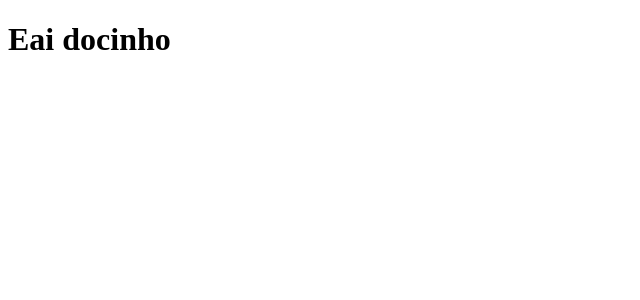
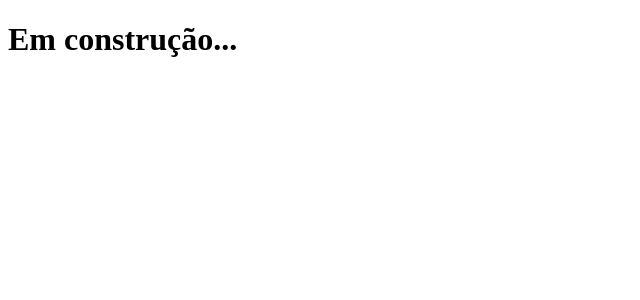
Before and after one commit to zPedroLuis/clone-tabnews, a Next.js app: page / in a window 1280 px wide. Shown: the top 300 px of the page, without its empty margins (0-640 px from the left). Built offline with nearby package versions, Linux system fonts and the light colour scheme.

Commit message:
muda frase para em construção

```diff
--- a/pages/index.js
+++ b/pages/index.js
@@ -1,5 +1,5 @@
 function Home() {
-  return <h1>Eai docinho </h1>;
+  return <h1> Em construção... </h1>;
 }
-console.log('teste');
+console.log("teste");
 export default Home;
```
